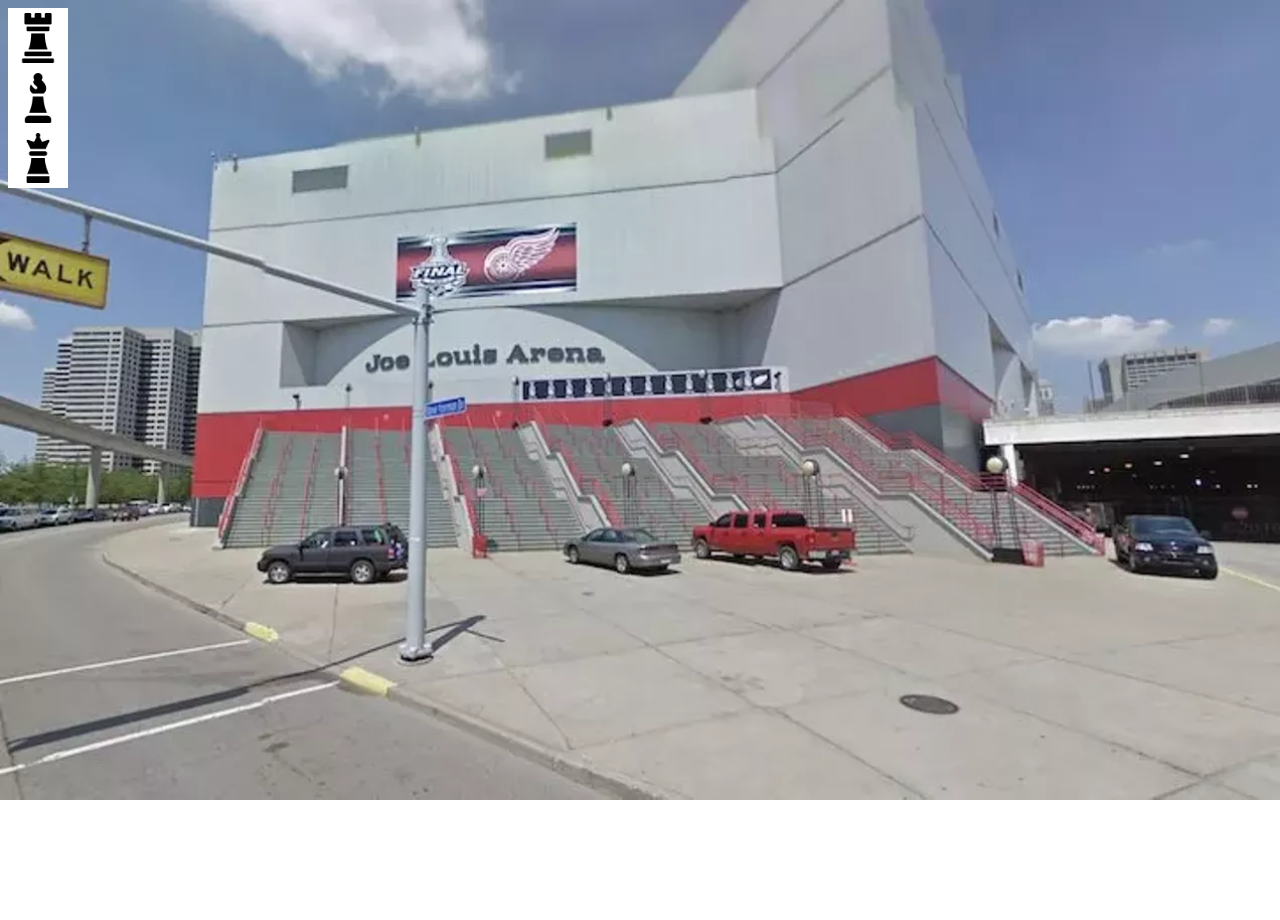
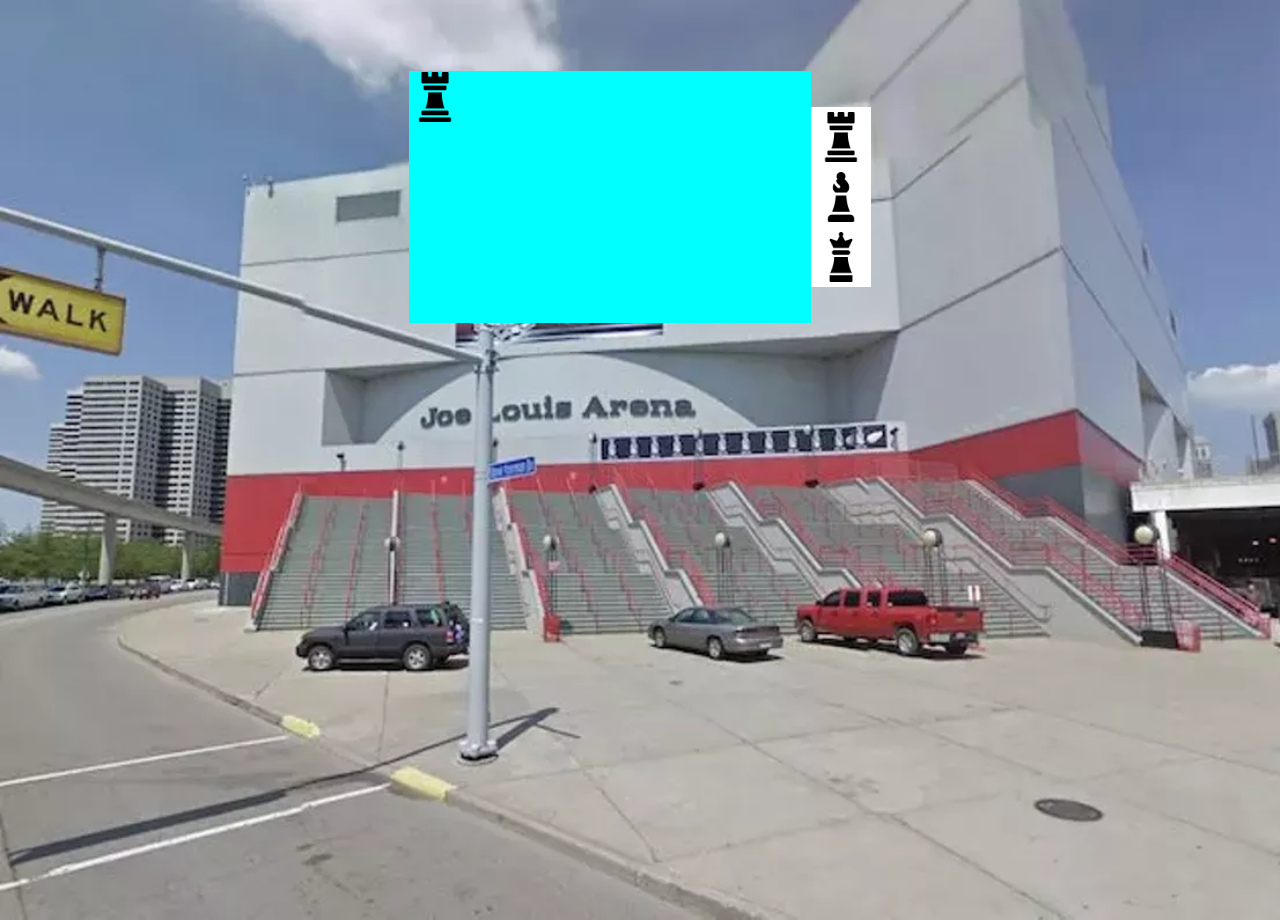
Before and after one commit to AdamFariello/SBA-316-The-Document-Object-Model, a website: page index.html in a window 1280 px wide. Before the commit the page ends 800 px from the top, so only its background shows below. Drawn offline with Linux system fonts and the light colour scheme.

Commit message:
created the game square and stuff

```diff
--- a/background.css
+++ b/background.css
@@ -7,7 +7,7 @@
     position:absolute;
     background-size: cover;
     width: 100%;
-    height:auto;
+    height:115%;
     top: 0;
     left: 0;
     right: 0;
--- a/index.css
+++ b/index.css
@@ -1,3 +1,28 @@
+.hbox {
+    width: auto;
+    height: auto;
+    display:flex;
+    justify-content: center;
+    flex-wrap: nowrap;
+    align-items: center;
+    padding-top: 5%;
+    padding-bottom: 5%;
+}
+
+#gameScreen {
+    background-color: aqua;
+    height:250px;
+    width: 400px;
+    display:flex;
+    flex-wrap: wrap;
+    padding: 1px;
+}
+
+.gameSquare {
+    height:50px;
+    width:50px;
+}
+
 #piecesList {
     width: 60px;
     height: fit-content;
@@ -15,5 +40,5 @@
 
 .chessPieceImg {
     width:50px;
-    height:auto;
+    height:50px;
 }
--- a/index.html
+++ b/index.html
@@ -11,6 +11,19 @@
     <script defer src="./index.js"></script>
 </head>
 <body>
+    <div class="hbox">
+        <div id="gameScreen">
+            <div class="gameRow">
+                <div class="gameSquare">
+                    <img class="chessPieceImg"
+                         src="./images/chess/rook.png">
+                </div>
+            </div>
+
+
+
+
+        </div>
         <div id="piecesList">
             <div class="chessPieceDiv">
                 <img class="chessPieceImg" src="./images/chess/rook.png">
@@ -22,7 +35,7 @@
                 <img class="chessPieceImg" src="./images/chess/queen.png">
             </div>
         </div>
-
+    </div>
 
 
     <div> <!-- MAKE SURE TO INCLUDE .background.css-->
```
Lines whose indentation alone changed are shown as unchanged.
